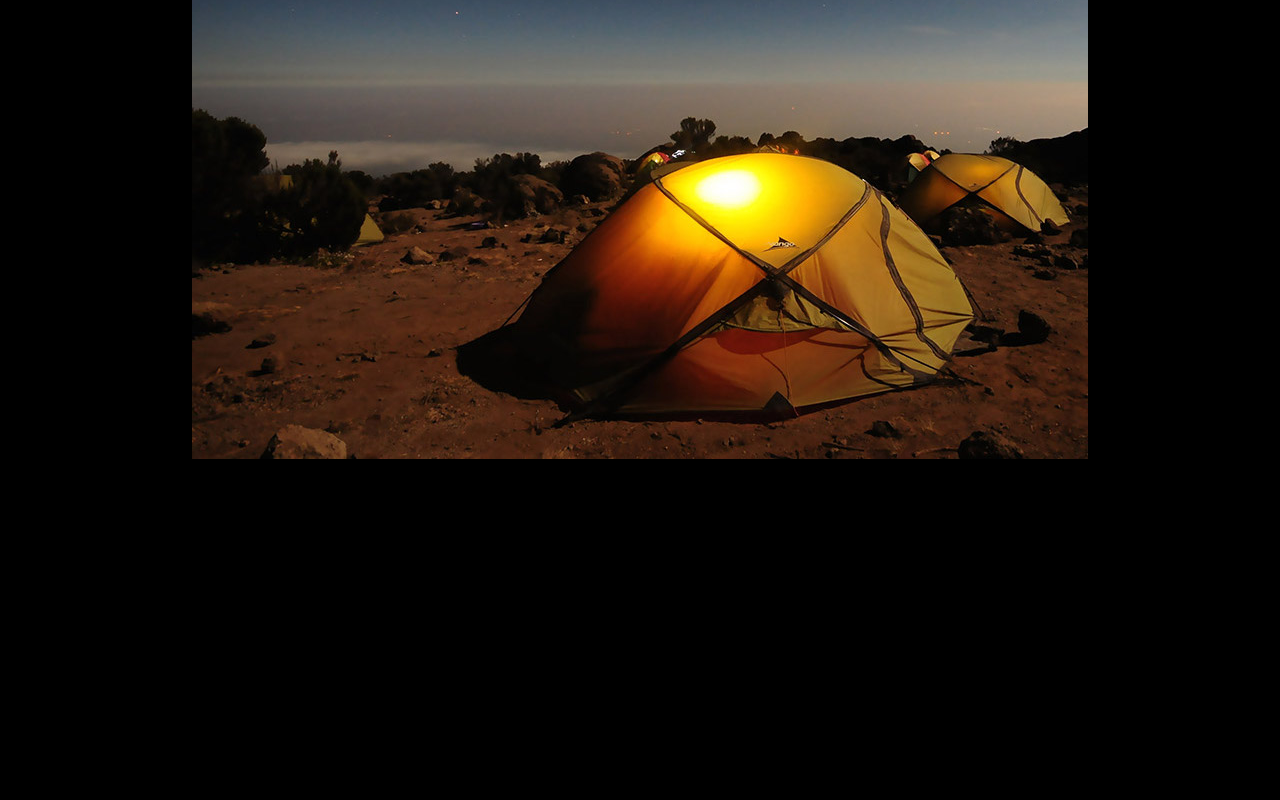
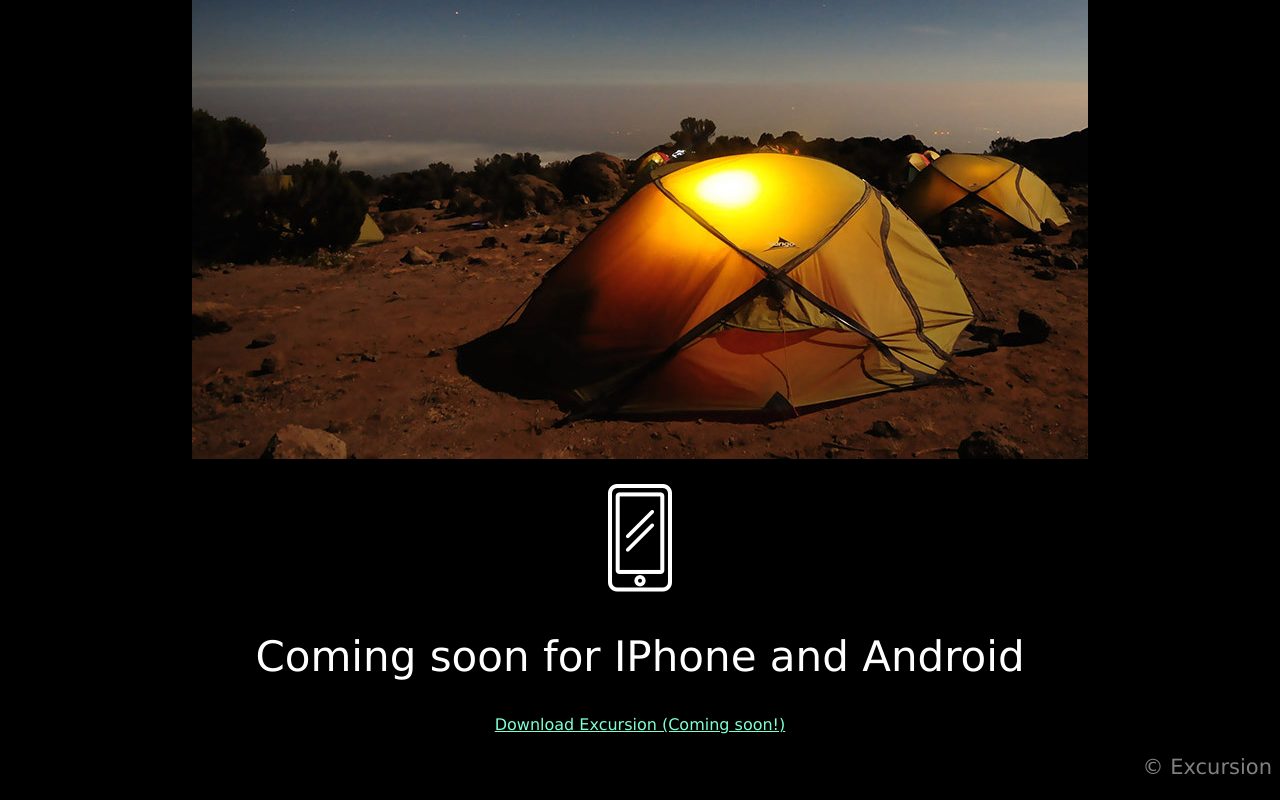
Before and after one commit to stephlerm/excursion, a plain HTML site: page index.html in a window 1280 px wide. Shown: the part 530-1330 px from the top of the page. Before the commit the page ends 1001 px from the top, so only its background shows below. Drawn offline with Linux system fonts and the light colour scheme.

Commit message:
Finishing code

```diff
--- a/index.html
+++ b/index.html
@@ -19,6 +19,12 @@
       <h2>Your personal travel guide</h2>
       <p>Excursion remembers places you like, and recommends new points of interest for you.</p>
       <img src="resources/images/camp.jpg" alt="Camp">
+      <p><img src="resources/images/phone.png" alt="Phone"</p>
+      <h2>Coming soon for IPhone and Android</h2>
+      <a href="#" class="download">Download Excursion (Coming soon!)</a>
+    </div>
+    <div class="footer">
+      <p>&copy; Excursion</p>
     </div>
   </body>
 </html>
--- a/resources/css/style.css
+++ b/resources/css/style.css
@@ -24,3 +24,7 @@ p {
   font-size: 21px;
   color: gray;
 }
+
+.footer {
+  text-align: right;
+}
```
